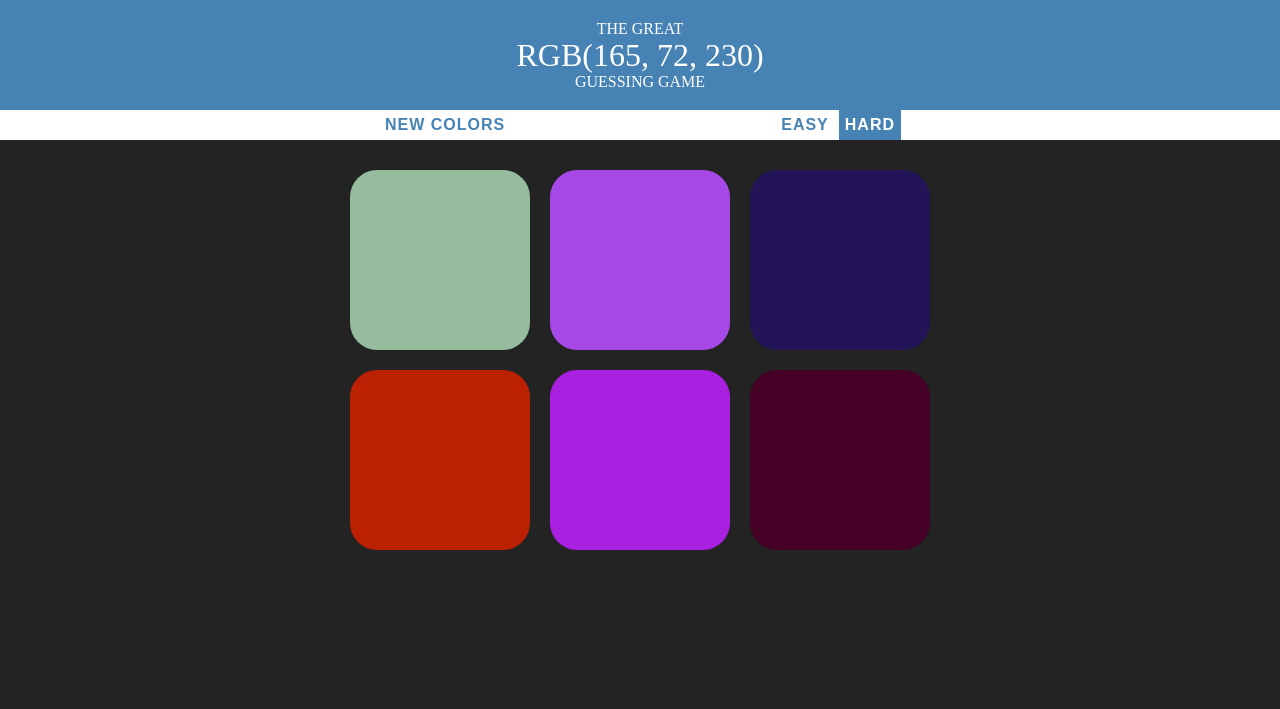
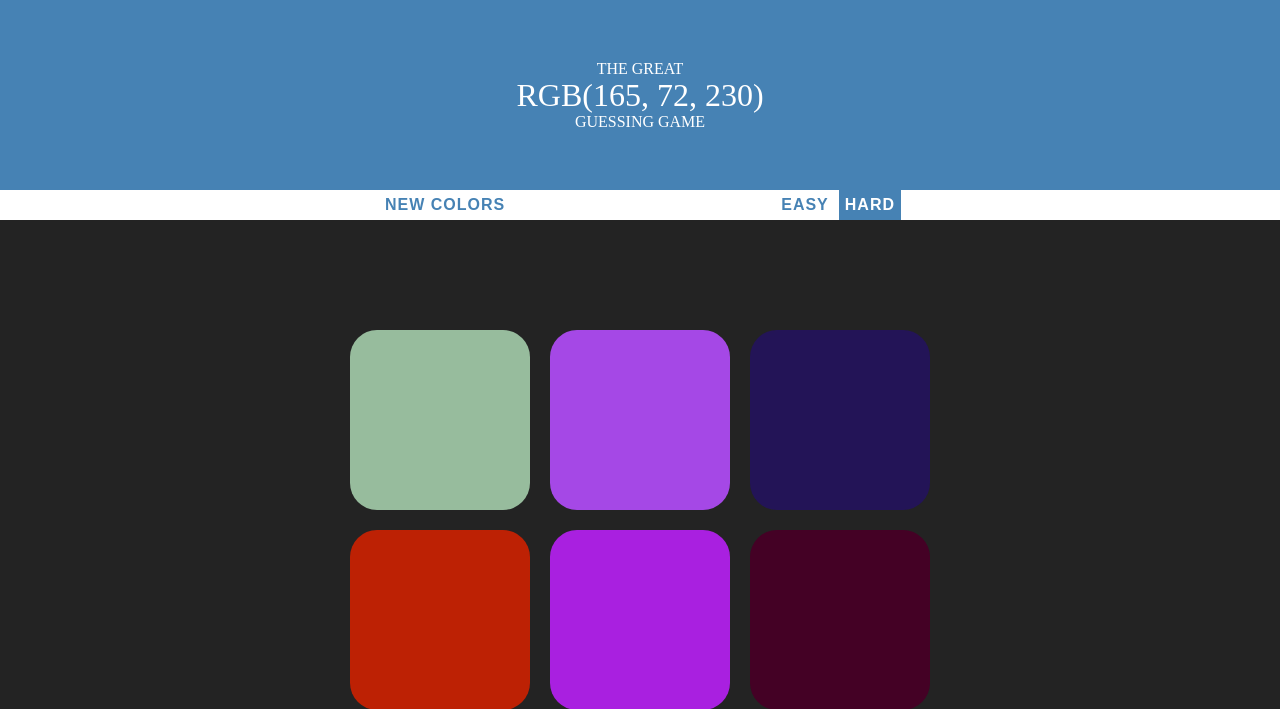
Before and after one commit to Mardzy/rgb-game, a PHP site: page / in a window 1280 px wide. Shown: the top 709 px of the page. Run offline with PHP 8.4, Linux system fonts and the light colour scheme; style sheets or scripts are compiled from the project's sources; some libraries are stand-ins or nearby versions.

Commit message:
give proper page spacing

```diff
--- a/index.html
+++ b/index.html
@@ -5,11 +5,11 @@
   <title>The Great RGB Guessing Game</title>
   <meta name="viewport" content="width=device-width, initial-scale=1">
   <script src="https://code.jquery.com/jquery-3.2.1.min.js"></script>
+  <!-- inject:js -->
   <script src="/public/js/app.js"></script>
-  <!-- inject:js -->
   <!-- endinject -->
+  <!-- inject:css -->
   <link rel="stylesheet" href="/public/css/style.css">
-  <!-- inject:css -->
   <!-- endinject -->
 
 </head>
--- a/src/scss/style.scss
+++ b/src/scss/style.scss
@@ -1,5 +1,4 @@
 @import "reset";
-
 body {
     background-color: #232323;
     margin: 0;
@@ -20,7 +19,7 @@ body {
 
 #container {
     max-width: 600px;
-    margin: 20px auto;
+    margin: 100px auto;
 }
 
 h1 {
@@ -31,7 +30,7 @@ h1 {
     font-weight: normal;
     text-transform: uppercase;
     line-height: 1.1;
-    padding: 20px 0;
+    padding: 60px 0;
 }
 
 #stripe {
```
